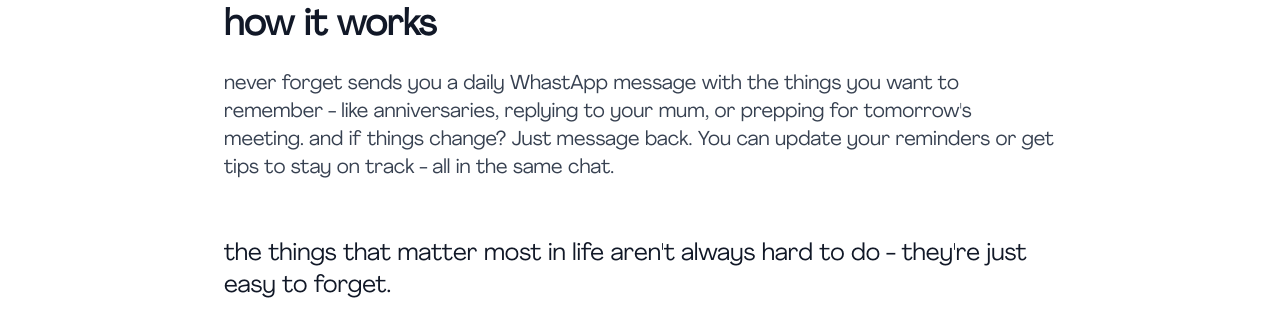
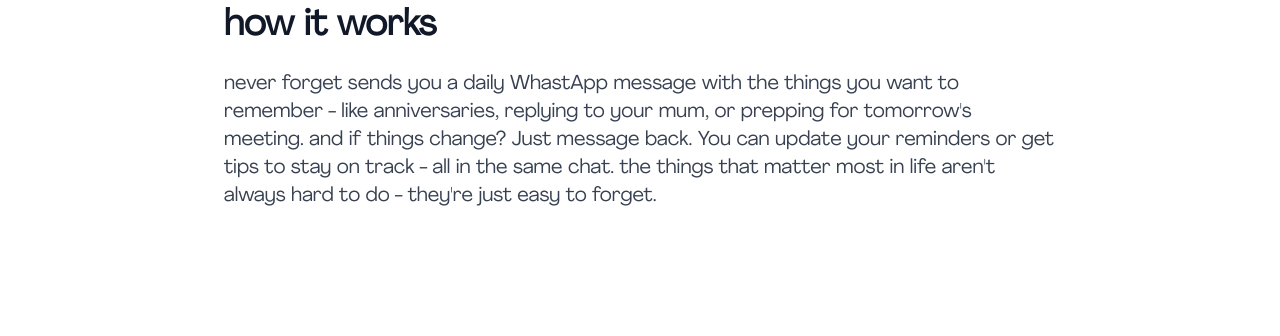
Before and after one commit to TemperateGrassland/never-forget, a Next.js app: page / in a window 1280 px wide. Shown: the part 874-1210 px from the top of the page. After the commit the page ends 1164 px from the top, so only its background shows below. Built offline with nearby package versions, Linux system fonts and the light colour scheme; no server answers.

Commit message:
update navbar link again

```diff
--- a/src/app/components/ui/NavBar.tsx
+++ b/src/app/components/ui/NavBar.tsx
@@ -84,7 +84,7 @@ export default function Navbar() {
             </div>
             <div className="flex flex-col space-y-4">
               <a href="/daily-reminder" className="text-black hover:text-[#25d366] text-lg py-2" onClick={() => setIsMobileMenuOpen(false)}>
-                your reminders
+                reminders
               </a>
               <a href="/profile" className="text-black hover:text-[#25d366] text-lg py-2" onClick={() => setIsMobileMenuOpen(false)}>
                 profile
--- a/src/app/page.tsx
+++ b/src/app/page.tsx
@@ -70,10 +70,11 @@ export default function HomePage() {
           <p>
             never forget sends you a daily WhastApp message with the things you want to remember - like anniversaries, replying to your mum, or prepping for tomorrow&apos;s meeting.
             and if things change? Just message back. You can update your reminders or get tips to stay on track - all in the same chat.
+                        the things that matter most in life aren&apos;t always hard to do - they&apos;re just easy to forget.
+
           </p>
-          <p className="space-y-6 text-xl sm:text-2xl font-medium text-gray-900 text-left pt-8">
-            the things that matter most in life aren&apos;t always hard to do - they&apos;re just easy to forget.
-          </p>
+          {/* <p className="space-y-6 text-xl sm:text-2xl font-medium text-gray-900 text-left pt-8">
+          </p> */}
         </div>
       </div>
     </div>
```
